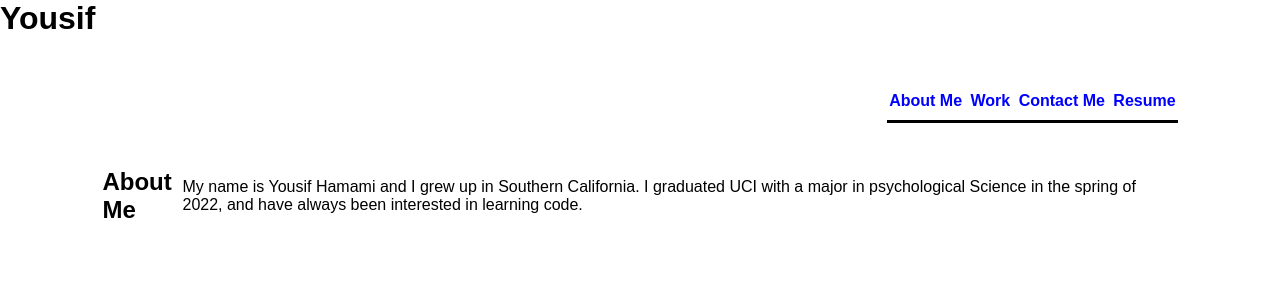
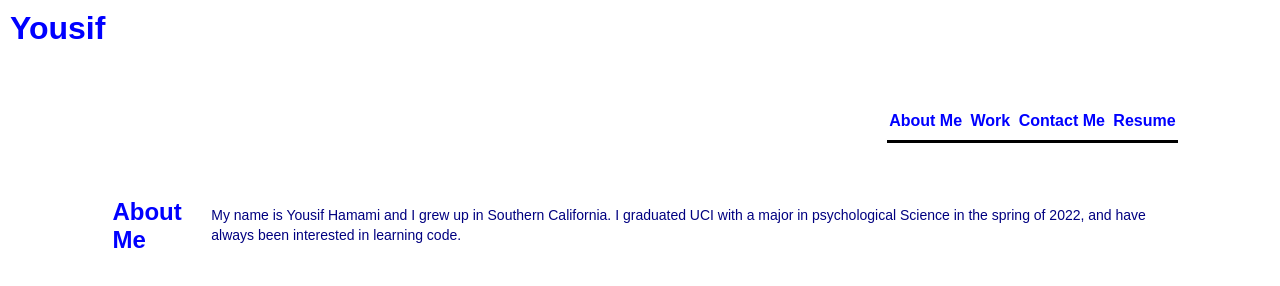
Before and after one commit to yousifh1998/AdvancedWebsite, a plain HTML site: page index.html in a window 1280 px wide. Drawn offline with Linux system fonts and the light colour scheme.

Commit message:
added color to header and paragraph content

```diff
--- a/style.css
+++ b/style.css
@@ -33,3 +33,12 @@ nav ul li a:hover{
 .underline-list{
     border-bottom: 3px solid black;
 }
+p{
+    color: navy;
+    font-size: 14px;
+    line-height: 1.4em;
+}
+h1{
+    color: blue;
+    padding: 10px
+}
```
